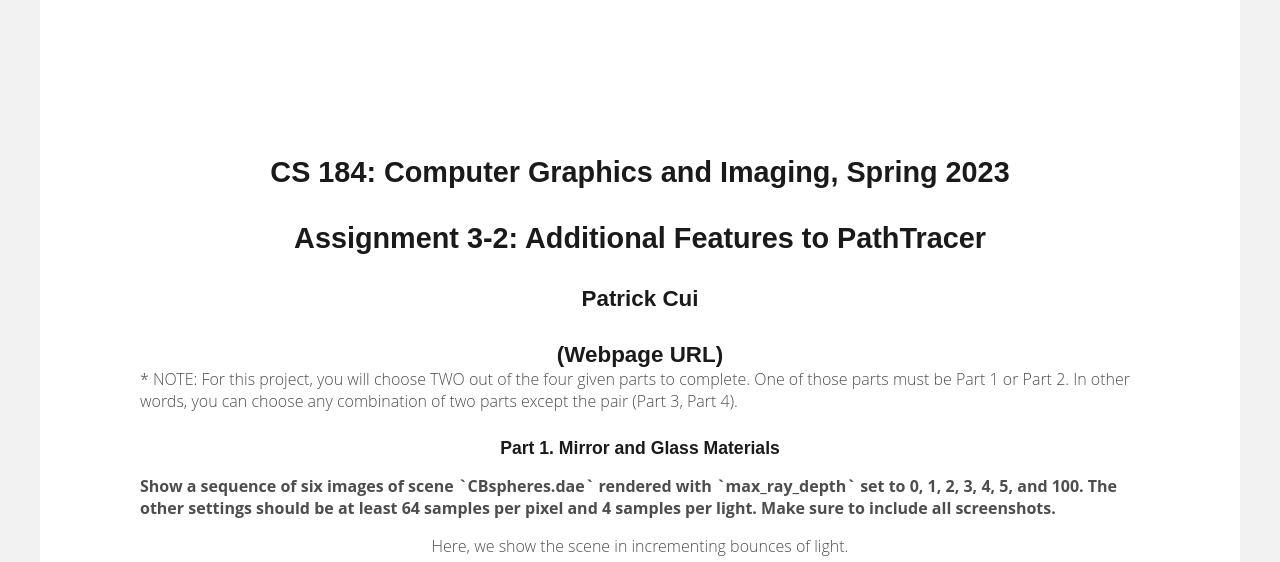
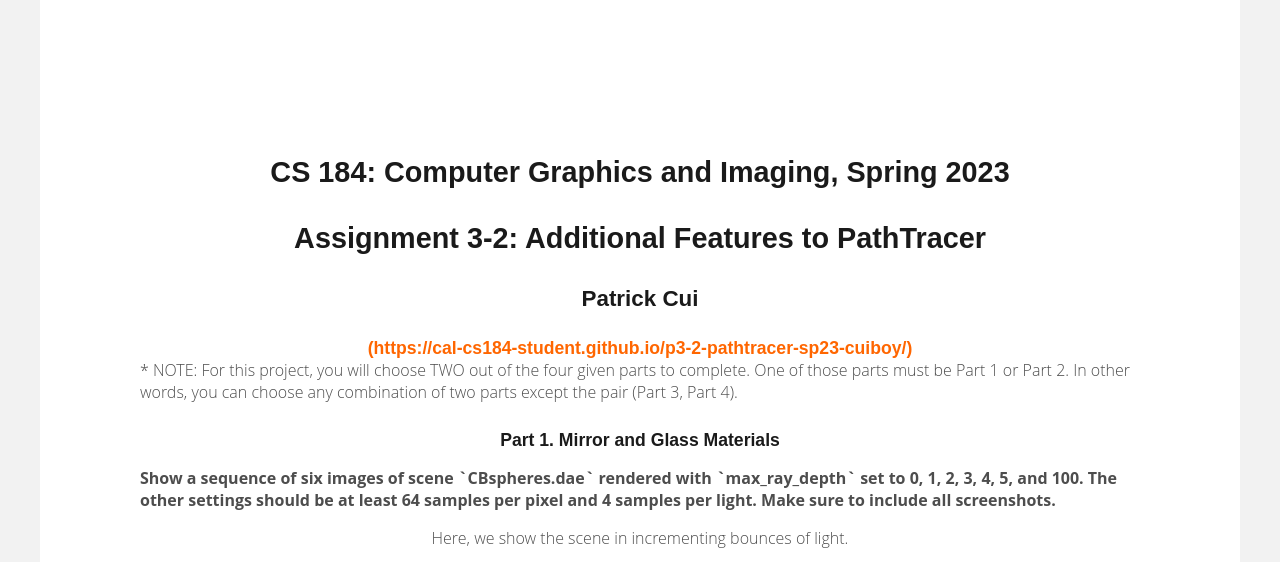
Before and after one commit to cal-cs184-student/p3-2-pathtracer-sp23-cuiboy, a plain HTML site: page docs/index.html in a window 1280 px wide. Shown: the top 562 px of the page. Drawn offline with nearby package versions, Linux system fonts and the light colour scheme; files that its build step writes are made by us from their sources.

Commit message:
added website

```diff
--- a/docs/index.html
+++ b/docs/index.html
@@ -19,7 +19,7 @@
           color: #121212;
         }
       </style>
-<title>Your Name  |  CS 184</title>
+<title>Patrick Cui |  CS 184</title>
 <meta http-equiv="content-type" content="text/html; charset=utf-8" />
 <link rel="stylesheet" type="text/css" href="style.css" media="screen" />
 </head>
@@ -29,7 +29,7 @@
 
 <h1 align="middle">Assignment 3-2: Additional Features to PathTracer</h1>
     <h2 align="middle">Patrick Cui</h2>
-    <h2 align="middle">(Webpage URL)</h2>
+    <h3 align="middle" ><a href="https://cal-cs184-student.github.io/p3-2-pathtracer-sp23-cuiboy/" target="about/blank">(https://cal-cs184-student.github.io/p3-2-pathtracer-sp23-cuiboy/)</a></h3>
 
     <div class="padded">
 
```
Also changed, not shown: 1 other file.
